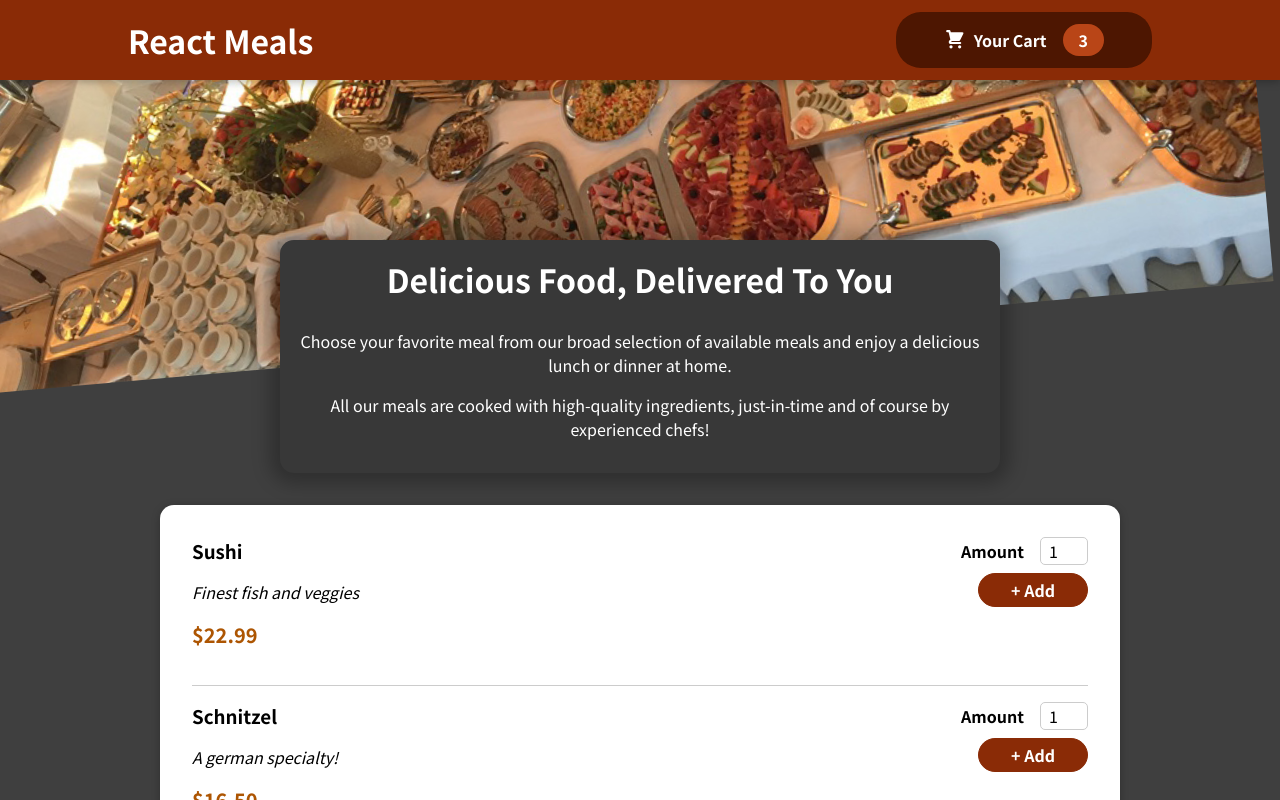
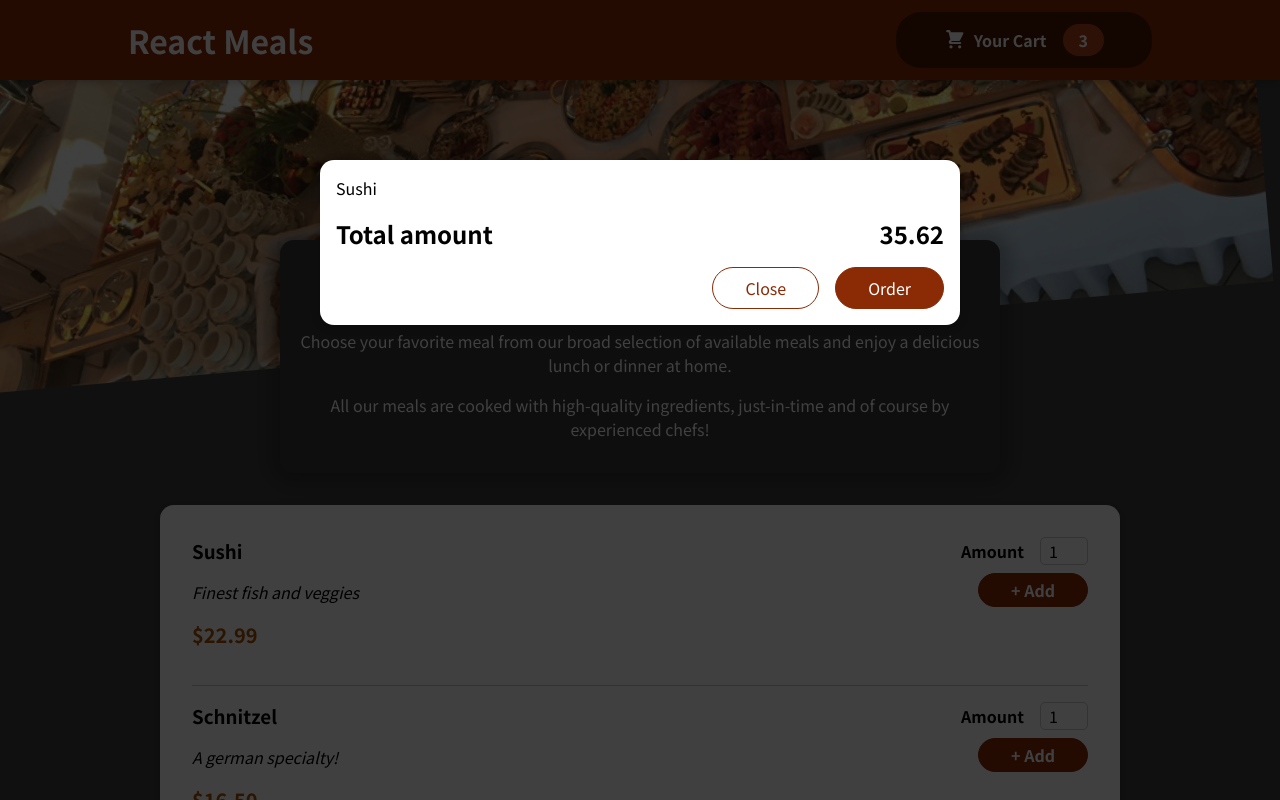
Before and after one commit to sshvasi/react-food-order-app, a React (Create React App) app: page / in a window 1280 px wide. Shown: the top 800 px of the page. Built offline with nearby package versions, Linux system fonts and the light colour scheme.

Commit message:
Add Modal via a portal

```diff
--- a/public/index.html
+++ b/public/index.html
@@ -7,5 +7,6 @@
   </head>
   <body>
     <div id="root"></div>
+    <div id="overlays"></div>
   </body>
 </html>
--- a/src/App.jsx
+++ b/src/App.jsx
@@ -1,4 +1,5 @@
 import React from 'react';
+import Cart from './components/Cart/Cart';
 import Header from './components/Layout/Header';
 import Meals from './components/Meals/Meals';
 
@@ -6,6 +7,7 @@
   return (
     <>
       <Header />
+      <Cart />
       <main>
         <Meals />
       </main>
--- /dev/null
+++ b/src/components/Cart/Cart.jsx
@@ -0,0 +1,29 @@
+import React from 'react';
+import classes from './Cart.module.css';
+import Modal from '../UI/Modal';
+
+const Cart = () => {
+  const cartItems = (
+    <ul className={classes['cart-items']}>
+      {[{ id: 'c1', name: 'Sushi', amount: 2, price: 12.99 }].map((item) => (
+        <li>{item.name}</li>
+      ))}
+    </ul>
+  );
+
+  return (
+    <Modal>
+      {cartItems}
+      <div className={classes.total}>
+        <span>Total amount</span>
+        <span>35.62</span>
+      </div>
+      <div className={classes.actions}>
+        <button className={classes['button--alt']}>Close</button>
+        <button className={classes.button}>Order</button>
+      </div>
+    </Modal>
+  );
+};
+
+export default Cart;
--- /dev/null
+++ b/src/components/Cart/Cart.module.css
@@ -0,0 +1,46 @@
+.cart-items {
+  list-style: none;
+  margin: 0;
+  padding: 0;
+  max-height: 20rem;
+  overflow: auto;
+}
+
+.total {
+  display: flex;
+  justify-content: space-between;
+  align-items: center;
+  font-weight: bold;
+  font-size: 1.5rem;
+  margin: 1rem 0;
+}
+
+.actions {
+  text-align: right;
+}
+
+.actions button {
+  font: inherit;
+  cursor: pointer;
+  background-color: transparent;
+  border: 1px solid #8a2b06;
+  padding: 0.5rem 2rem;
+  border-radius: 25px;
+  margin-left: 1rem;
+}
+
+.actions button:hover,
+.actions button:active {
+  background-color: #5a1a01;
+  border-color: #5a1a01;
+  color: white;
+}
+
+.actions .button--alt {
+  color: #8a2b06;
+}
+
+.actions .button {
+  background-color: #8a2b06;
+  color: white;
+}
--- /dev/null
+++ b/src/components/UI/Modal.jsx
@@ -0,0 +1,31 @@
+import React from 'react';
+import ReactDOM from 'react-dom';
+import classes from './Modal.module.css';
+
+const Backdrop = () => {
+  return <div className={classes.backdrop}></div>;
+};
+
+const ModalOverlay = (props) => {
+  return (
+    <div className={classes.modal}>
+      <div className={classes.content}>{props.children}</div>
+    </div>
+  );
+};
+
+const Modal = (props) => {
+  const portalElement = document.getElementById('overlays');
+
+  return (
+    <>
+      {ReactDOM.createPortal(<Backdrop />, portalElement)}
+      {ReactDOM.createPortal(
+        <ModalOverlay>{props.children}</ModalOverlay>,
+        portalElement
+      )}
+    </>
+  );
+};
+
+export default Modal;
--- /dev/null
+++ b/src/components/UI/Modal.module.css
@@ -0,0 +1,40 @@
+.backdrop {
+  position: fixed;
+  top: 0;
+  left: 0;
+  width: 100%;
+  height: 100vh;
+  z-index: 20;
+  background-color: rgba(0, 0, 0, 0.75);
+}
+
+.modal {
+  position: fixed;
+  top: 20vh;
+  left: 5%;
+  width: 90%;
+  background-color: white;
+  padding: 1rem;
+  border-radius: 14px;
+  box-shadow: 0 2px 8px rgba(0, 0, 0, 0.25);
+  z-index: 30;
+  animation: slide-down 300ms ease-out forwards;
+}
+
+@media (min-width: 768px) {
+  .modal {
+    width: 40rem;
+    left: calc(50% - 20rem);
+  }
+}
+
+@keyframes slide-down {
+  from {
+    opacity: 0;
+    transform: translateY(-3rem);
+  }
+  to {
+    opacity: 1;
+    transform: translateY(0);
+  }
+}
```
